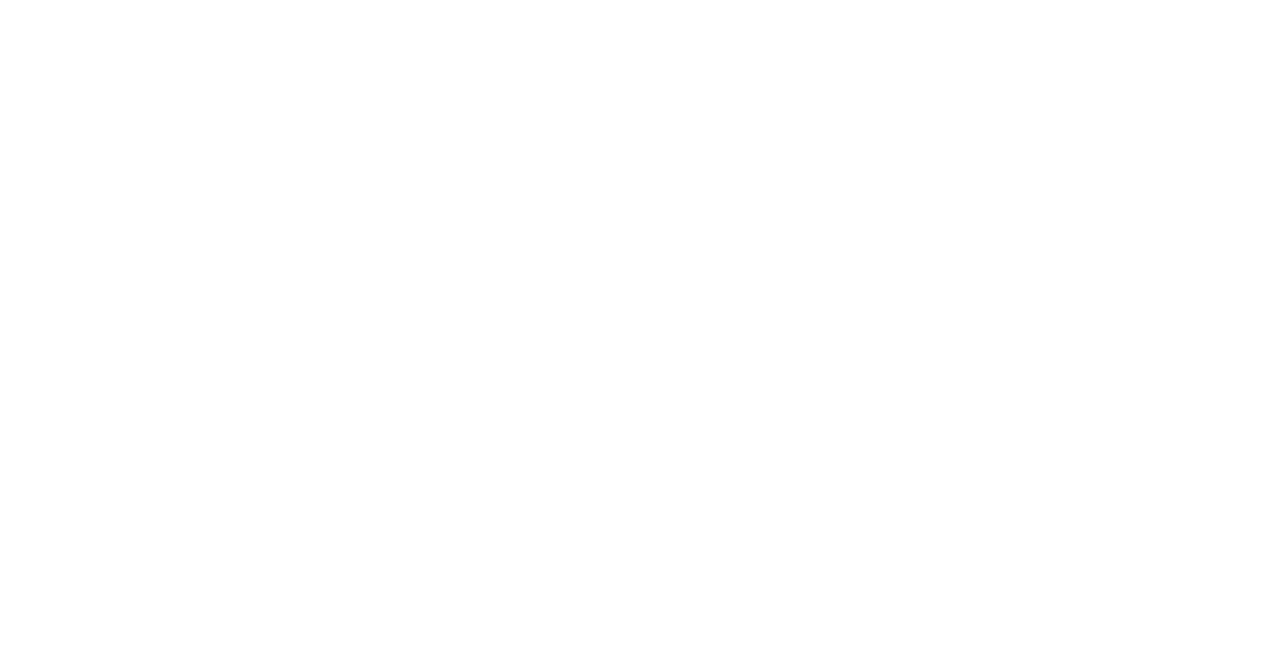
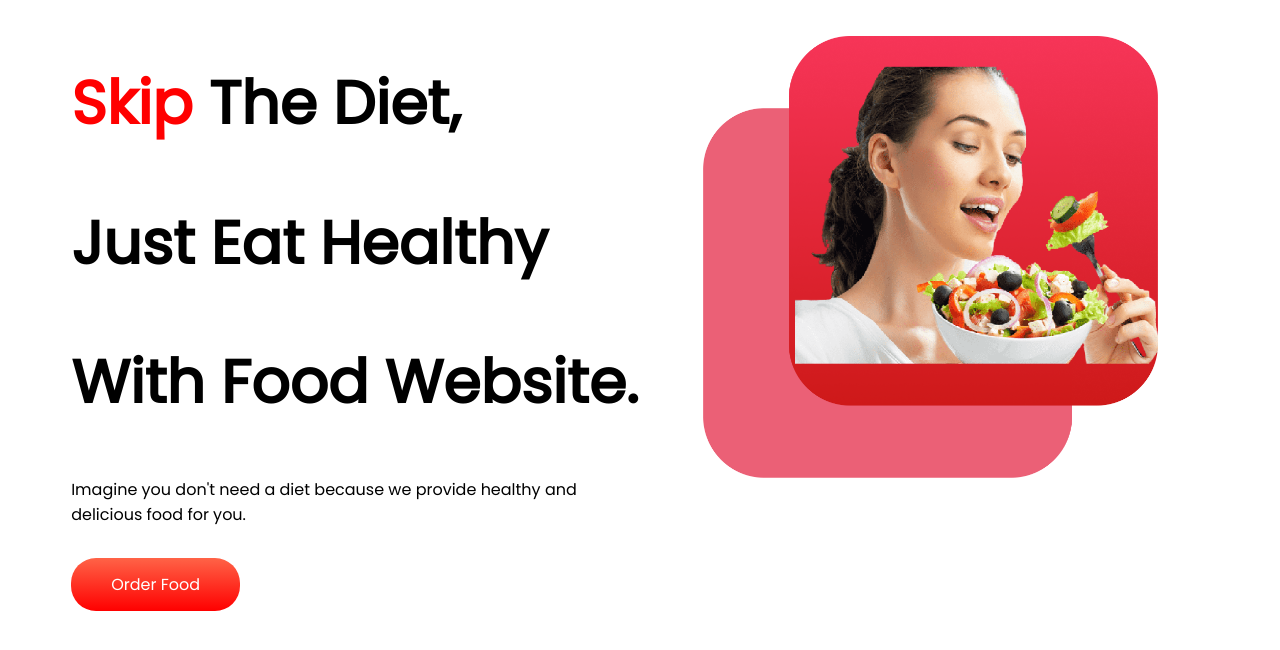
Before and after one commit to akibahmed143/food-website, a plain HTML site: page index.html in a window 1280 px wide. Drawn offline with Linux system fonts and the light colour scheme.

Commit message:
top done

```diff
--- a/index.html
+++ b/index.html
@@ -7,10 +7,28 @@
     <meta name="viewport" content="width=device-width, initial-scale=1.0">
     <title>Food Website</title>
     <link rel="stylesheet" href="style.css">
+    <link rel="preconnect" href="https://fonts.googleapis.com">
+    <link rel="preconnect" href="https://fonts.gstatic.com" crossorigin>
+    <link href="https://fonts.googleapis.com/css2?family=Poppins&display=swap" rel="stylesheet">
 </head>
 
 <body>
+    <section>
+        <div class="half-width">
+            <h1><span class="red">Skip</span> The Diet,</h1>
+            <h1>Just Eat Healthy</h1>
+            <h1>With Food Website.</h1>
+            <p class="paragraph">Imagine you don't need a diet because we provide healthy and delicious food for you.
+            </p>
+            <a class="link-button" target="_blank"
+                href="https://www.foodpanda.com.bd/?gclid=CjwKCAjw_o-HBhAsEiwANqYhp9rdIZu-T68Hg35071HoBeF2E3nijQnduGbkqQCrWASUvbLYlvuFuBoCvbAQAvD_BwE">Order
+                Food</a>
+        </div>
 
+        <div class="half-width">
+            <img src="images/female/Group 8447.png" alt="">
+        </div>
+    </section>
 </body>
 
 </html>
--- a/style.css
+++ b/style.css
@@ -0,0 +1,34 @@
+body{
+    font-family: 'Poppins', sans-serif;
+}
+
+h1{
+    font-size: 60px;
+
+
+}
+.red{
+    color: red;
+}
+section{
+    display: flex;
+}
+.half-width{
+    width: 50%;
+    padding-left: 5%;
+}
+.half-width img{
+    width: 80%;
+    padding-top: 5%;
+}
+.link-button{
+    text-decoration: none;
+    background-image: linear-gradient(tomato, red);
+    padding: 15px 40px;
+    border-radius: 25px 25px 25px 25px;
+    color: white;
+    font-weight: 500;
+}
+.paragraph{
+    padding-bottom: 5%;
+}
```
Also changed, not shown: images/female/Group 8447.png (added).
